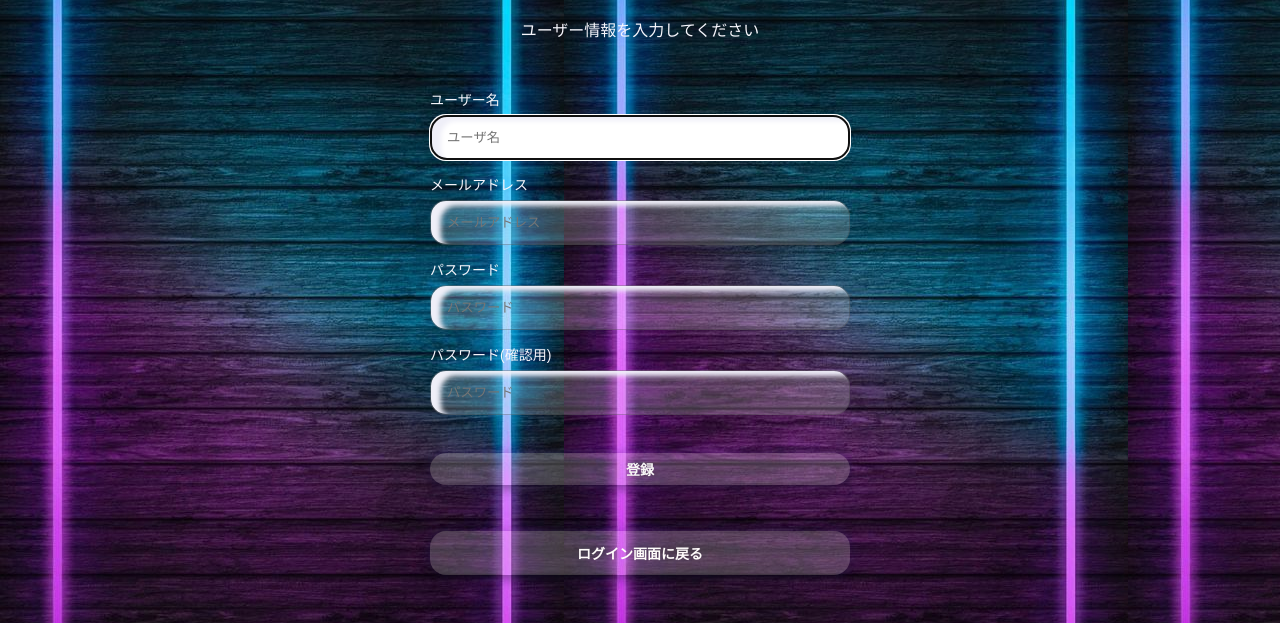
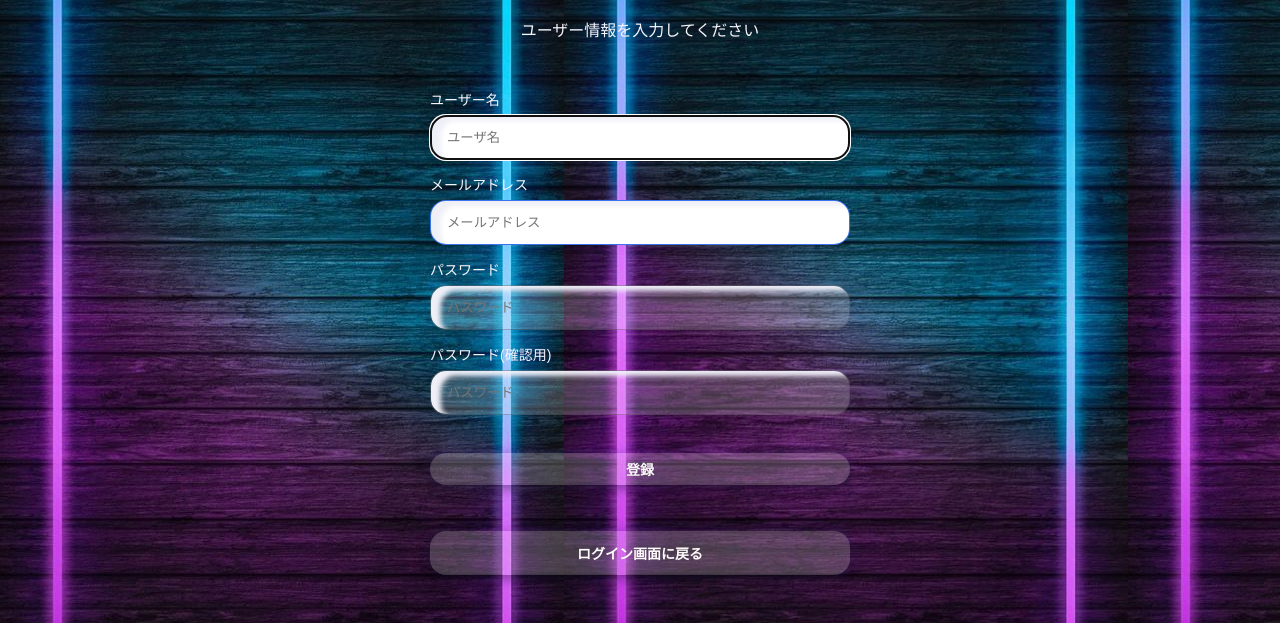
Before and after one commit to RT-Team-G/hackathon_TeamG, a Flask app: page /signup in a window 1280 px wide, with the restyled element focused. Shown: the part 162-785 px from the top of the page. Run offline with Flask 2, Linux system fonts and the light colour scheme; some libraries are stand-ins or nearby versions.

Commit message:
auth画面の入力時文字が白の件の修正

```diff
--- a/SNSApp/static/css/base.css
+++ b/SNSApp/static/css/base.css
@@ -420,9 +420,11 @@ nav.breadcrumb{
 }
 
 .auth-form input[type="text"]:focus,
-.auth-form input[type="password"]:focus {
+.auth-form input[type="password"]:focus,
+.auth-form input[type="email"] {
   border-color: rgba(37, 99, 235, 0.9);
   background: #ffffff;
+  color:#222;
   box-shadow: inset 10px 5px 5px #efeff8;
 }
 
@@ -448,6 +450,7 @@ nav.breadcrumb{
 
 .auth-button:hover {
   background: #f9f7fa;
+  color:#222;
   transform: translateY(-1px);
   box-shadow: 0 4px 12px rgba(0,0,0,0.35),
     0 0 12px rgba(124,77,255,0.18);
@@ -457,7 +460,9 @@ nav.breadcrumb{
   transform: translateY(0);
   box-shadow: 0 4px 10px rgba(37, 99, 235, 0.18);
 }
-
+.swith-auth:hover{
+    color:#222;
+}
 
 /* フラッシュメッセージ */
 .flash {
```
